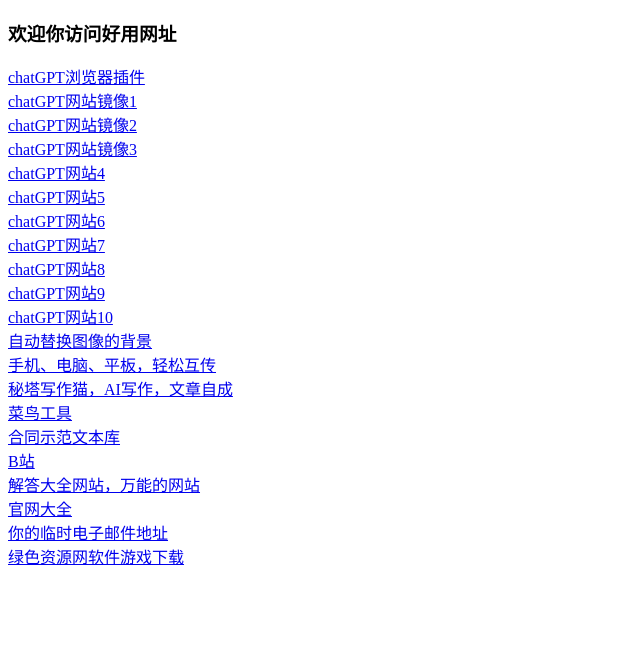
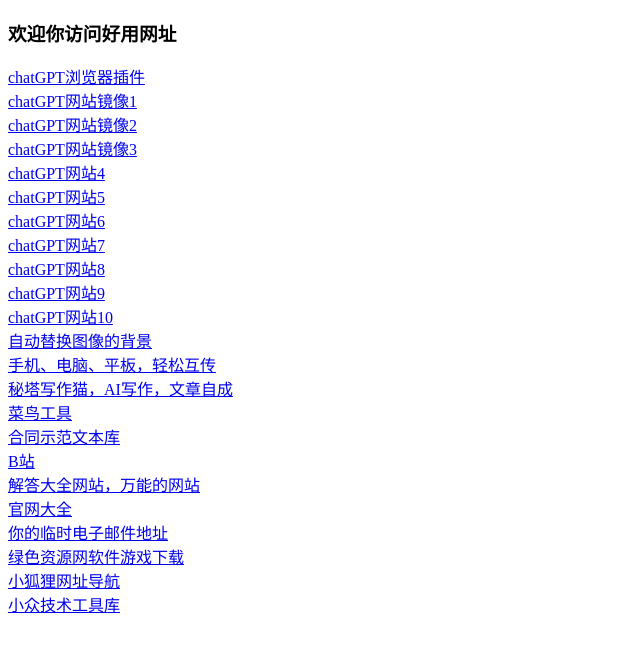
Before and after one commit to wozhanqiangtou/wozhanqiangtou.github.io, a plain HTML site: page index.html in a window 1280 px wide. Shown: the whole page, without its empty margins (0-640 px from the left). Drawn offline with Linux system fonts and the light colour scheme.

Commit message:
Add files via upload

```diff
--- a/index.html
+++ b/index.html
@@ -29,5 +29,7 @@
     <a href="https://guanwangdaquan.com/">官网大全</a><br>
     <a href="https://temp-mail.org/zh/">你的临时电子邮件地址</a><br>
     <a href="https://www.downcc.com/">绿色资源网软件游戏下载</a><br>
+    <a href="https://xydh.fun/xiaohuli">小狐狸网址导航</a><br>
+    <a href="https://www.xiaozhongjishu.com">小众技术工具库</a><br>
 </body>
 </html>
```
